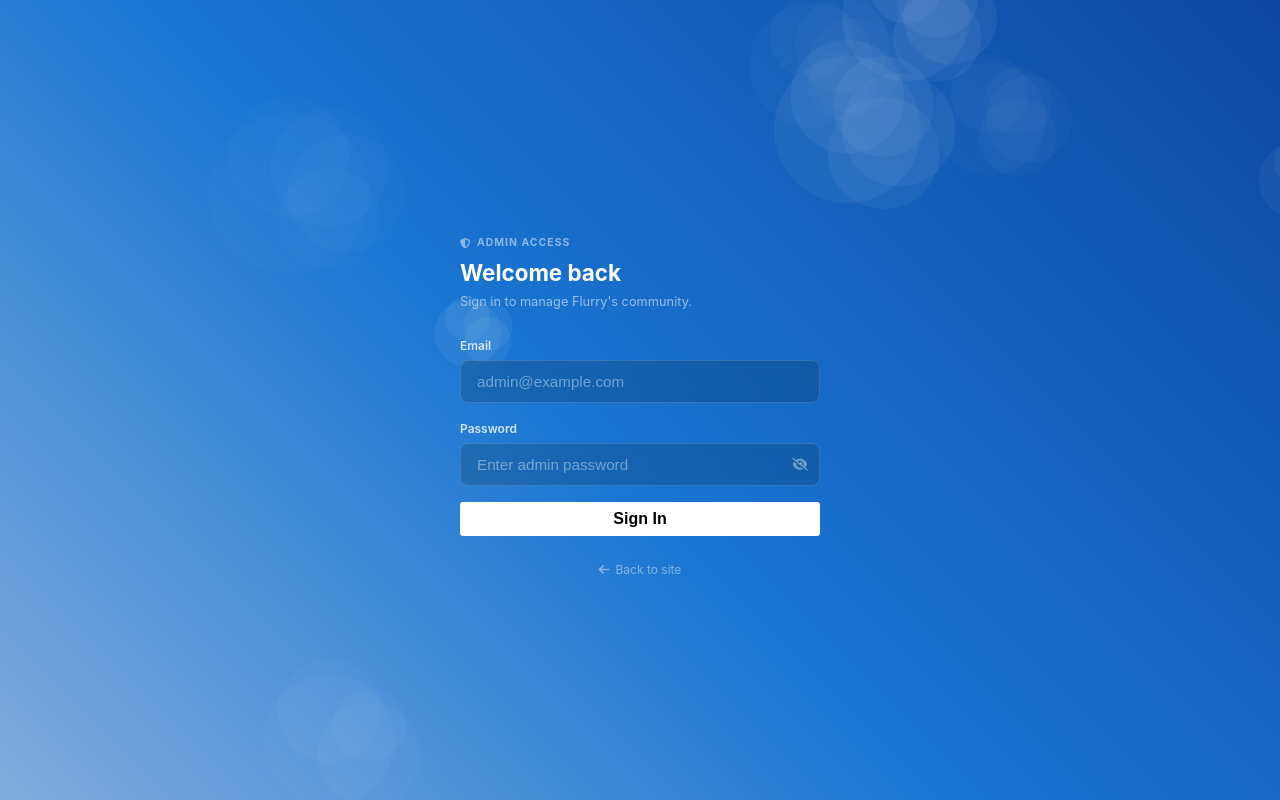
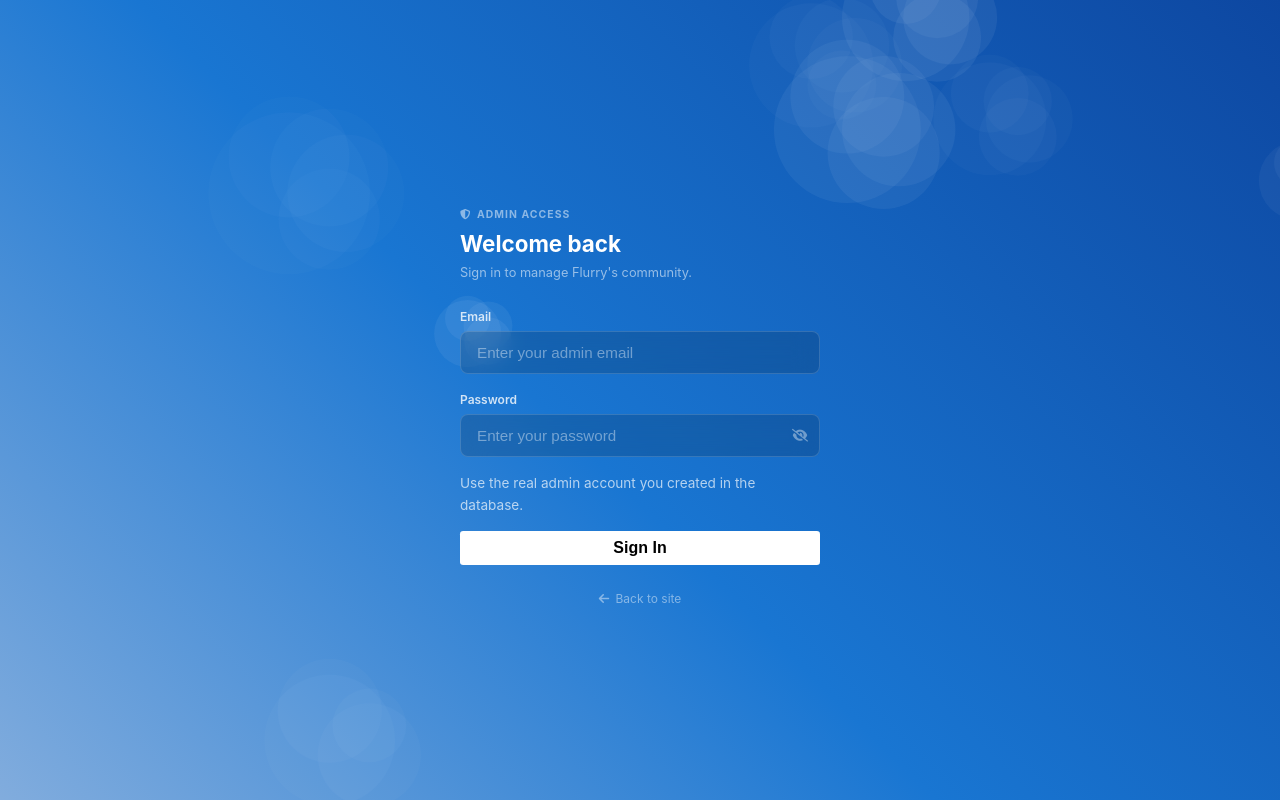
Before and after one commit to neilmasion/Django-Flurry, a Django app: page /admin/ in a window 1280 px wide. Run offline with Django 5.2, Linux system fonts and the light colour scheme.

Commit message:
Clarify admin login uses real account credentials

```diff
--- a/templates/admin.html
+++ b/templates/admin.html
@@ -51,17 +51,18 @@
                 <input type="hidden" name="next" value="{% url 'admin-dashboard' %}">
                 <div class="aform-group">
                     <label for="adminEmail">Email</label>
-                    <input type="email" name="email" id="adminEmail" placeholder="admin@example.com" required>
+                    <input type="email" name="email" id="adminEmail" placeholder="Enter your admin email" required>
                 </div>
                 <div class="aform-group">
                     <label for="adminPass">Password</label>
                     <div class="input-wrapper">
-                        <input type="password" name="password" id="adminPass" placeholder="Enter admin password">
+                        <input type="password" name="password" id="adminPass" placeholder="Enter your password" required>
                         <button type="button" class="toggle-password" data-target="adminPass">
                             <i class="fa-solid fa-eye-slash"></i>
                         </button>
                     </div>
                 </div>
+                <p style="margin: 0.4rem 0 0.9rem; font-size: 0.85rem; opacity: 0.85;">Use the real admin account you created in the database.</p>
 
                 <button type="submit" class="btn btn-primary btn-block">Sign In</button>
             </form>
```
